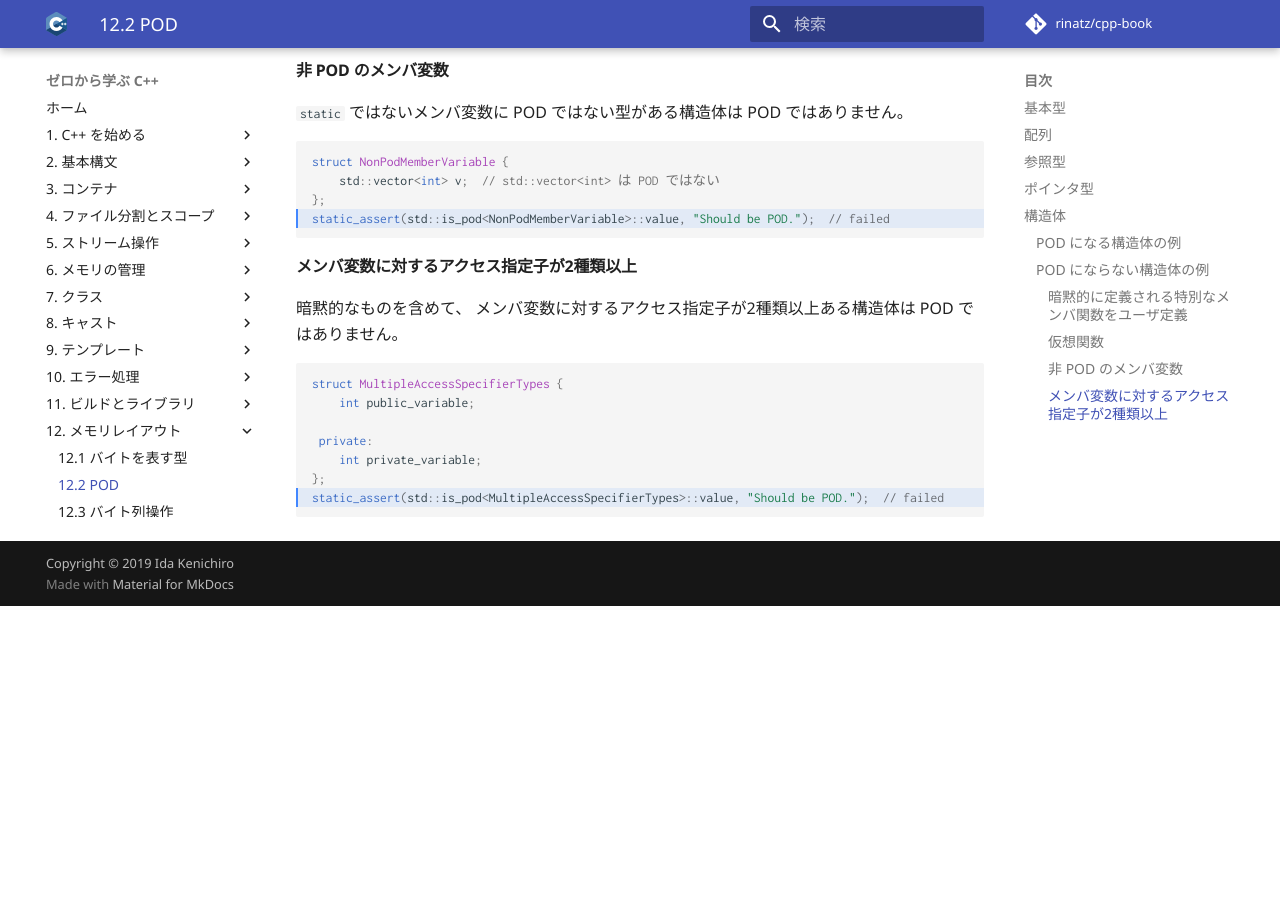
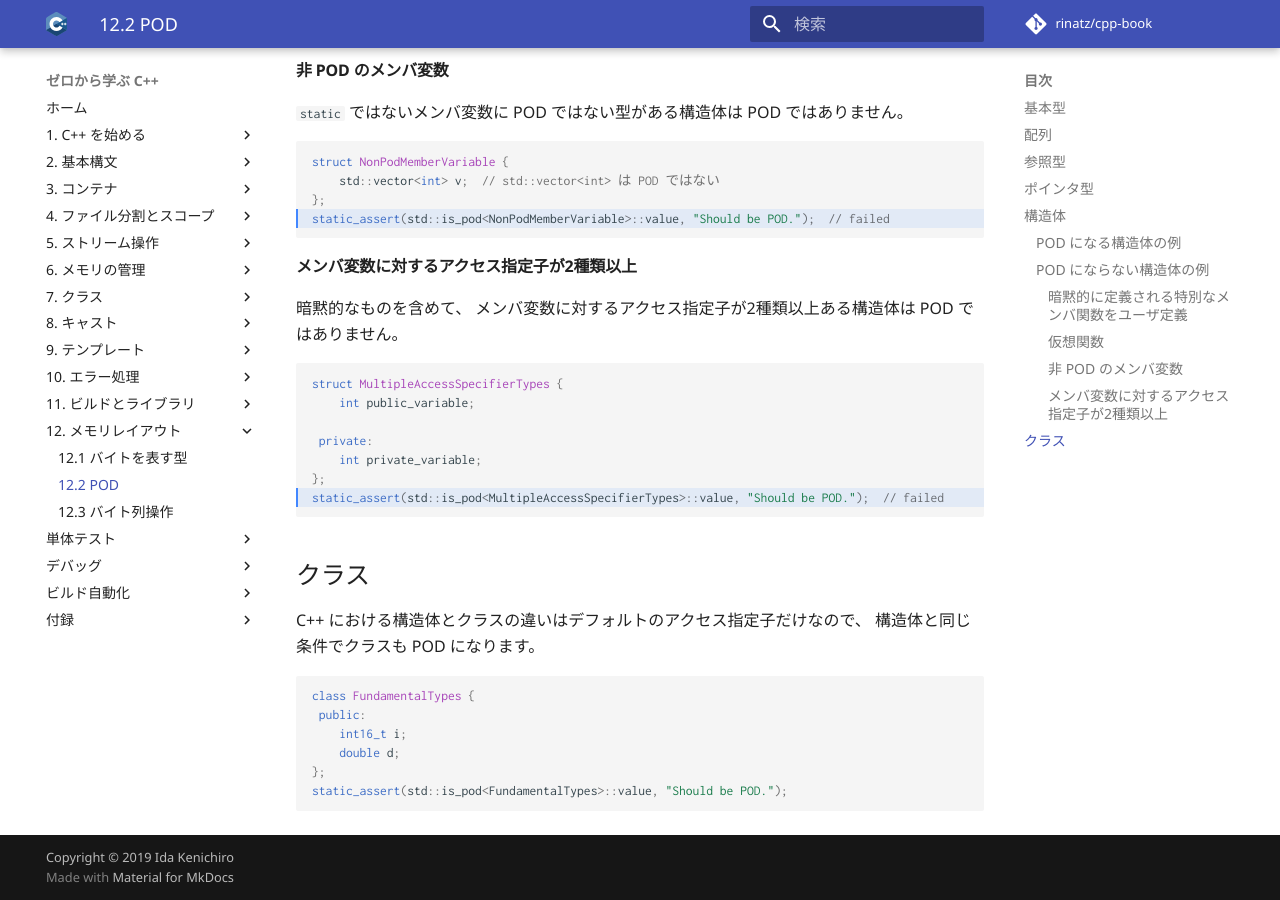
Before and after one commit to rinatz/cpp-book, an MkDocs documentation site: the page built from docs/ch12-02-plain-old-data.md, in a window 1280 px wide and 900 px high, scrolled down 3144 px. Built offline with MkDocs 1.6.1 and Material for MkDocs 9.7.7, drawn with Linux system fonts in a browser that asks for light colours; comment, search, counter and statistics services are not loaded; before the commit the page ends 3750 px from its top, so only the background shows below that.

Commit message:
Add class to POD

````diff
--- a/docs/ch12-02-plain-old-data.md
+++ b/docs/ch12-02-plain-old-data.md
@@ -191,3 +191,17 @@ struct MultipleAccessSpecifierTypes {
 };
 static_assert(std::is_pod<MultipleAccessSpecifierTypes>::value, "Should be POD.");  // failed
 ```
+
+## クラス
+
+C++ における構造体とクラスの違いはデフォルトのアクセス指定子だけなので、
+構造体と同じ条件でクラスも POD になります。
+
+```cpp
+class FundamentalTypes {
+ public:
+    int16_t i;
+    double d;
+};
+static_assert(std::is_pod<FundamentalTypes>::value, "Should be POD.");
+```
````
